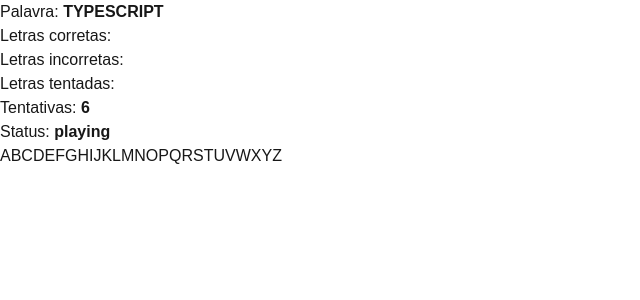
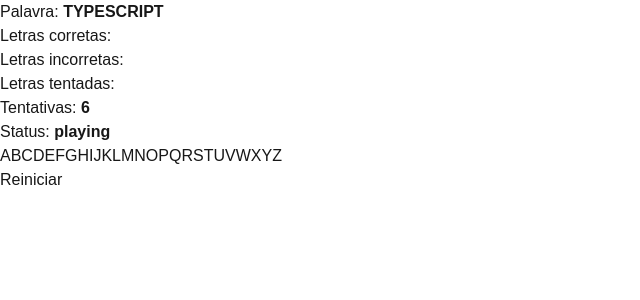
Before and after one commit to hellesonallan/jogo-da-forca, a Next.js app: page / in a window 1280 px wide. Shown: the top 300 px of the page, without its empty margins (0-640 px from the left). Built offline with nearby package versions, Linux system fonts and the light colour scheme.

Commit message:
resposta dos botões do teclado consertada

```diff
--- a/app/page.tsx
+++ b/app/page.tsx
@@ -26,7 +26,10 @@
     if (tries <= 0) {
       setStatus("lost");
     }
-    if (actualWord && actualWord.split("").every(letter => correctLetters.includes(letter))) {
+    if (
+      actualWord &&
+      actualWord.split("").every((letter) => correctLetters.includes(letter))
+    ) {
       setStatus("won");
     }
   });
@@ -72,10 +75,23 @@
   ];
 
   const keyboard = alphabet.map((letter) => (
-    <button key={letter} onClick={() => handleLetter(letter)} disabled={triedLetters.includes(letter)}>
+    <button
+      key={letter}
+      onClick={() => handleLetter(letter)}
+      disabled={status != "playing"}
+    >
       {letter}
     </button>
   ));
+
+  function restart() {
+    setActualWord(chooseRandomWord());
+    setCorrectLetters([]);
+    setIncorrectLetters([]);
+    setTriedLetters([]);
+    setTries(6);
+    setStatus("playing");
+  }
 
   return (
     <div>
@@ -110,6 +126,9 @@
         </span>
       </div>
       <div>{keyboard}</div>
+      <div>
+        <button onClick={restart}>Reiniciar</button>
+      </div>
     </div>
   );
 }
```
